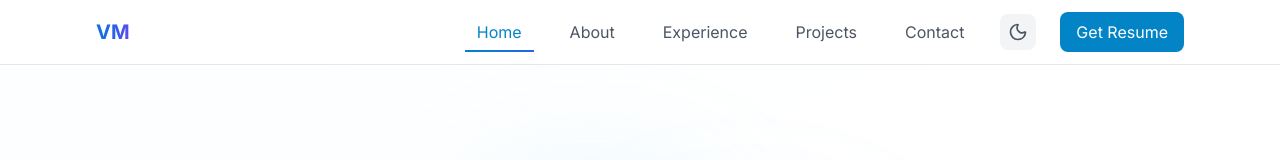
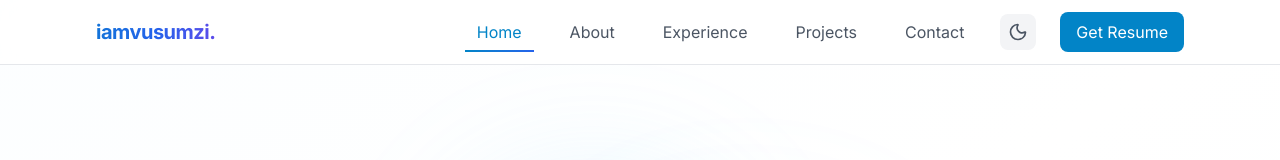
Before and after one commit to iamvusumzi/react-portfolio, a React (Vite) app: page / in a window 1280 px wide. Shown: the top 160 px of the page. Built offline with nearby package versions, Linux system fonts and the light colour scheme.

Commit message:
Update Navbar component to enhance accessibility and improve branding

```diff
--- a/src/components/Navbar.tsx
+++ b/src/components/Navbar.tsx
@@ -75,13 +75,16 @@ const Navbar = () => {
     <nav className="fixed top-0 w-full bg-white/80 dark:bg-gray-950/80 backdrop-blur-md z-50 border-b border-gray-200 dark:border-gray-800">
       <div className="section-container">
         <div className="flex items-center justify-between h-16">
-          <motion.div
+          <motion.a
             initial={{ opacity: 0, x: -20 }}
             animate={{ opacity: 1, x: 0 }}
-            className="text-xl font-bold gradient-text"
+            href="#home"
+            onClick={() => setIsOpen(false)}
+            aria-label="Go to home"
+            className="text-lg md:text-xl font-bold gradient-text tracking-tight opacity-95"
           >
-            VM
-          </motion.div>
+            iamvusumzi.
+          </motion.a>
 
           {/* Desktop Navigation */}
           <div className="hidden md:flex items-center space-x-6">
```
